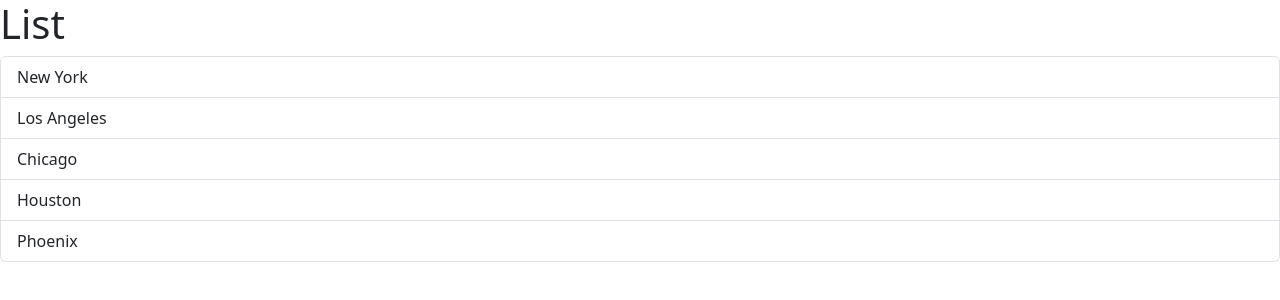
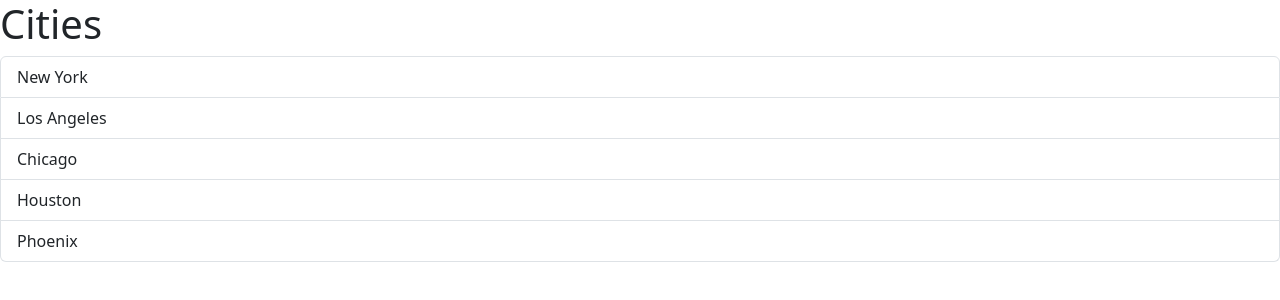
Before and after one commit to Ay-dotcode/programming-with-Mosh-tutorial, a React (Vite) app: page / in a window 1280 px wide. Shown: the top 300 px of the page. Built offline with nearby package versions, Linux system fonts and the light colour scheme.

Commit message:
using props

```diff
--- a/src/App.tsx
+++ b/src/App.tsx
@@ -1,11 +1,8 @@
 import ListGroup from "./components/ListGroup";
 
 function App() {
-  return (
-    <div>
-      <ListGroup />
-    </div>
-  );
+  const items = ["New York", "Los Angeles", "Chicago", "Houston", "Phoenix"];
+  return <ListGroup items={items} heading="Cities" />;
 }
 
 export default App;
--- a/src/components/ListGroup.tsx
+++ b/src/components/ListGroup.tsx
@@ -1,26 +1,29 @@
 import { useState } from "react";
+interface Props {
+  items: string[];
+  heading: string;
+}
 
-function ListGroup() {
-  const cities = ["New York", "Los Angeles", "Chicago", "Houston", "Phoenix"];
-
+function ListGroup({ items, heading }: Props) {
   const [selectedIndex, setSelectedIndex] = useState(-1);
   return (
     <>
-      <h1>List</h1>
+      <h1>{heading}</h1>
+      {items.length === 0 && <p>No items to display</p>}
       <ul className="list-group">
-        {cities.map((city, index) => (
+        {items.map((item, index) => (
           <li
             className={
               selectedIndex === index
                 ? "list-group-item active"
                 : "list-group-item"
             }
-            key={city}
+            key={item}
             onClick={() => {
               setSelectedIndex(index);
             }}
           >
-            {city}
+            {item}
           </li>
         ))}
       </ul>
```
